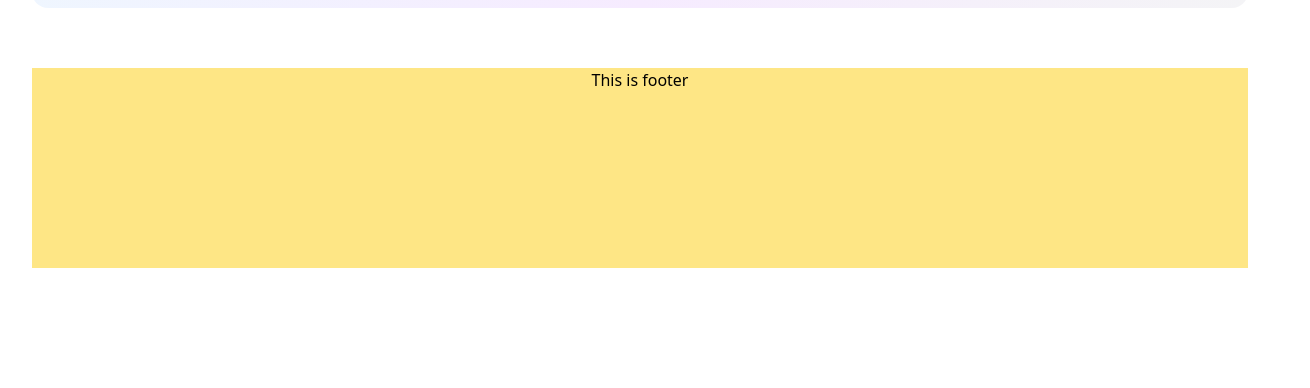
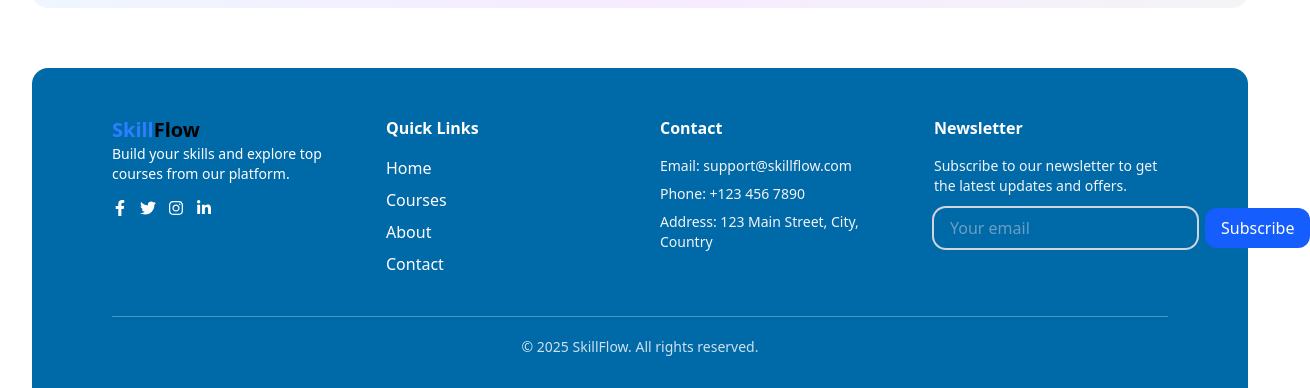
Before and after one commit to fahimmuntacher/nextjs-skillflow, a Next.js app: page / in a window 1280 px wide. Shown: the part 1112-1500 px from the top of the page, 1310 px wide, since content can reach past the window. Before the commit the page ends 1380 px from the top, so only its background shows below. Built offline with nearby package versions, Linux system fonts and the light colour scheme; no server answers.

Commit message:
footer section added

```diff
--- a/src/app/Components/Feauterd/Featuerd.jsx
+++ b/src/app/Components/Feauterd/Featuerd.jsx
@@ -2,11 +2,12 @@
 
 import React, { useEffect, useState } from "react";
 import { motion } from "framer-motion";
+import Link from "next/link";
 
 const Featured = () => {
   const [courses, setCourses] = useState([]);
   const [activeType, setActiveType] = useState("all");
-
+  const sortedCourse = courses.slice(0, 6);
   // Fetch Data Function
   const fetchCourses = async (type) => {
     const url =
@@ -65,7 +66,7 @@ const Featured = () => {
 
       {/* Courses Grid */}
       <div className="grid grid-cols-1 sm:grid-cols-2 lg:grid-cols-3 gap-8 mt-10">
-        {courses.map((course, index) => (
+        {sortedCourse.map((course, index) => (
           <motion.div
             key={course._id}
             variants={cardVariants}
@@ -106,13 +107,17 @@ const Featured = () => {
 
               {/* Buttons */}
               <div className="mt-5 flex flex-col sm:flex-row gap-3">
+                <Link href={`/courses/${course._id}`} className="flex-1 cursor-pointer">
                   <button className="w-full sm:flex-1 px-4 py-2 bg-blue-600 text-white rounded-xl font-medium hover:bg-blue-700 transition">
                     Explore Now
                   </button>
+                </Link>
 
+                <Link href="/" className="flex-1 cursor-pointer">
                   <button className="w-full sm:flex-1 px-4 py-2 bg-gray-900 text-white rounded-xl font-semibold hover:bg-black transition">
                     Pay Now
                   </button>
+                </Link>
               </div>
             </div>
           </motion.div>
--- a/src/app/Components/Footer/Footer.jsx
+++ b/src/app/Components/Footer/Footer.jsx
@@ -1,11 +1,109 @@
-import React from 'react';
+"use client";
+
+import React from "react";
+import {
+  FaFacebookF,
+  FaTwitter,
+  FaInstagram,
+  FaLinkedinIn,
+} from "react-icons/fa";
+import Link from "next/link";
+import Logo from "../Logo/Logo";
 
 const Footer = () => {
-    return (
-        <div className='w-full bg-amber-200 h-50'>
-            <h1 className="text-center">This is footer</h1>
+  return (
+    <footer className="bg-sky-700 text-white px-6 sm:px-10 lg:px-20 py-12 rounded-2xl">
+      <div className="max-w-7xl mx-auto grid grid-cols-1 sm:grid-cols-2 lg:grid-cols-4 gap-10">
+        {/* Brand */}
+        <div className="space-y-4">
+          <Link href="/">
+            <div className="flex items-center gap-2">
+              <Logo />
+            </div>
+          </Link>
+          <p className="text-sm">
+            Build your skills and explore top courses from our platform.
+          </p>
+          <div className="flex gap-3 mt-2">
+            <a href="#" className="hover:text-blue-500 transition">
+              <FaFacebookF />
+            </a>
+            <a href="#" className="hover:text-blue-400 transition">
+              <FaTwitter />
+            </a>
+            <a href="#" className="hover:text-pink-500 transition">
+              <FaInstagram />
+            </a>
+            <a href="#" className="hover:text-blue-600 transition">
+              <FaLinkedinIn />
+            </a>
+          </div>
         </div>
-    );
+
+        {/* Menu Links */}
+        <div>
+          <h3 className="font-semibold text-white mb-4">Quick Links</h3>
+          <ul className="space-y-2">
+            <li>
+              <Link href="/" className="hover:text-blue-200 transition">
+                Home
+              </Link>
+            </li>
+            <li>
+              <Link href="/courses" className="hover:text-blue-200 transition">
+                Courses
+              </Link>
+            </li>
+            <li>
+              <Link href="/about" className="hover:text-blue-200 transition">
+                About
+              </Link>
+            </li>
+            <li>
+              <Link href="/contact" className="hover:text-blue-200 transition">
+                Contact
+              </Link>
+            </li>
+          </ul>
+        </div>
+
+        {/* Contact Info */}
+        <div>
+          <h3 className="font-semibold text-white mb-4">Contact</h3>
+          <ul className="space-y-2 text-gray-100 text-sm">
+            <li>Email: support@skillflow.com</li>
+            <li>Phone: +123 456 7890</li>
+            <li>Address: 123 Main Street, City, Country</li>
+          </ul>
+        </div>
+
+        {/* Newsletter / Info */}
+        <div>
+          <h3 className="font-semibold text-white mb-4">Newsletter</h3>
+          <p className="text-gray-100 text-sm">
+            Subscribe to our newsletter to get the latest updates and offers.
+          </p>
+          <form className="mt-3 flex flex-col sm:flex-row gap-2">
+            <input
+              type="email"
+              placeholder="Your email"
+              className="px-4 py-2 rounded-xl outline-none flex-1 text-gray-300 ring-2"
+            />
+            <button
+              type="submit"
+              className="px-4 py-2 bg-blue-600 text-white rounded-xl hover:bg-blue-700 transition"
+            >
+              Subscribe
+            </button>
+          </form>
+        </div>
+      </div>
+
+      <div className="mt-10 border-t border-white/30 pt-5 text-center text-white/80 text-sm">
+        &copy; {new Date().getFullYear()} SkillFlow. All rights reserved.
+      </div>
+    </footer>
+  );
 };
 
 export default Footer;
```
Lines whose indentation alone changed are shown as unchanged.
